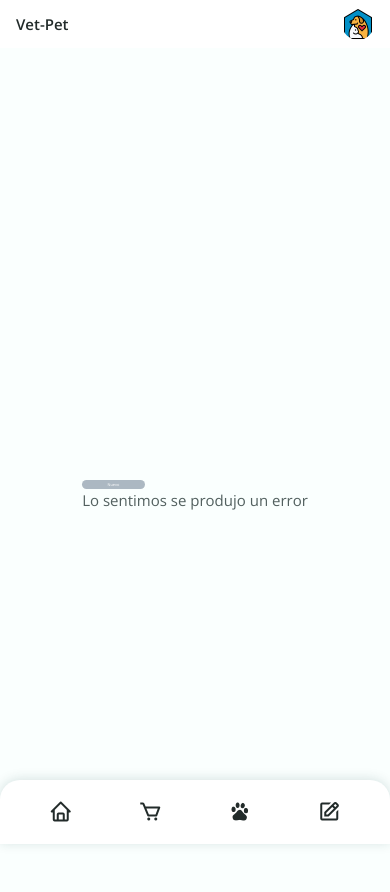
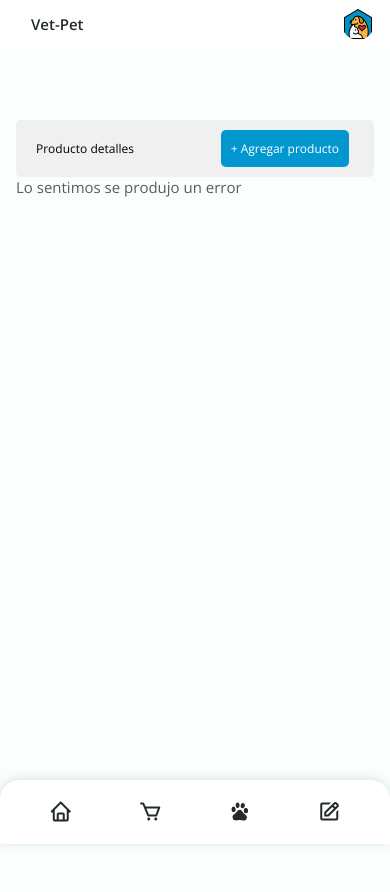
Before and after one commit to NahuelSandoval/Vet-Pet-Back, a Flask app: template front/templates/tabla_productos.html in a window 390 px wide. Run offline with Flask 3, Linux system fonts and the light colour scheme; the template is opened without the code that fills it, so the values that code supplies are empty.

Commit message:
dashboard terminada css

```diff
--- a/front/css/tabla_productos.css
+++ b/front/css/tabla_productos.css
@@ -1,122 +1,3 @@
-
-.container-productos{
-    display: flex;
-    flex-direction: column;
-    align-items: center;
-    justify-content: center;
-
-}
-
-
-table {
-    background-color: #001F3F;
-    border-collapse: collapse;
-    width: 60vw;
-    max-width: 60vw;
-    margin: 2vw auto;
-    font-family: Arial, sans-serif;
-    height:auto;
-
-}
-
-th, td {
-    border: 0.1vw solid #dddddd;
-    padding: 0.5rem;
-    text-align: center;
-    color: #dddddd;
-
-  }
-
-th {
-    background-color: #f2f2f2;
-    font-weight: bold;
-    color: #001F3F;
-}
-
-a{
-    text-decoration: none;
-    color: #dddddd;
-}
-
-td:hover{
-    background-color: #f2f2f2;
-    color:#001F3F
-}
-
-a:hover{
-    background-color: #f2f2f2;
-    color:#001F3F
-}
-
-.menu{
-    text-decoration: none;
-    background-color: #001F3F;
-    height: 10vh;
-    display: flex;
-    align-items: center;
-    justify-content: center;
-    gap: 2vw;
-    font-family: Cambria, Cochin, Georgia, Times, 'Times New Roman', serif;
-    font-size: 2vw;
-
-}
-
-.boton-delete{
-
-/*     margin-right: 2vh; */
-    background-color: red; /* Color de fondo */
-    color: white; /* Color del texto */
-    padding: 0.5vw 1.5vh; /* Relleno interno */
-    border: none; /* Quita el borde */
-    border-radius: 10px; /* Borde redondeado */
-    text-align: center; /* Alineación del texto */
-    text-decoration: none; /* Quita el subrayado predeterminado */
-    display: inline-block; /* Mostrar como bloque en línea */
-    font-size: 2vw; /* Tamaño de fuente */
-    cursor: pointer; /* Cambia el cursor al pasar el ratón */
-
-}
-
-.boton-edit{
-
-    color: #f2f2f2;
-    margin: auto;
-    background-color: #5046df; /* Color de fondo */
-    color: white; /* Color del texto */
-    padding: 0.5vw 1.5vh; /* Relleno interno */
-    border: none; /* Quita el borde */
-    border-radius: 10px; /* Borde redondeado */
-    text-align: center; /* Alineación del texto */
-    text-decoration: none; /* Quita el subrayado predeterminado */
-    display: inline-block;
-    justify-content: center; /* Mostrar como bloque en línea */
-    font-size: 2vw; /* Tamaño de fuente */
-    cursor: pointer; /* Cambia el cursor al pasar el ratón */
-    justify-content: center;
-}
-
-.nuevo{
-    color: #f2f2f2;
-    margin-right: 2vh;
-    background-color: #001F3F50; /* Color de fondo */
-    color: white; /* Color del texto */
-    padding: 0.5vw 3vh; /* Relleno interno */
-    border: none; /* Quita el borde */
-    border-radius: 2vw; /* Borde redondeado */
-    text-align: center; /* Alineación del texto */
-    text-decoration: none; /* Quita el subrayado predeterminado */
-    display: inline-block; /* Mostrar como bloque en línea */
-    font-size: 1vw; /* Tamaño de fuente */
-    cursor: pointer; /* Cambia el cursor al pasar el ratón */
-}
-
-
-img{
-    width: 6vw;
-    height: 10vh;
-}
-
-
 /* ---------------------------------------------------------*/
 .table{
     width: 100%;
@@ -126,18 +7,40 @@ img{
     display: flex;
     justify-content: space-between;
     align-items: center;
+    flex-wrap: wrap;
     padding: 20px;
+    border-radius: 5px;
     background-color: rgb(240,240,240);
 }
 .table_header p{
     color: #000000;
 }
-button{
+a{
+    color: #ffffff;
     outline: none;
     border: none;
     border-radius: 5px;
     cursor: pointer;
+    padding: 10px;
+    margin: 5px;
 }
+
+td a:nth-child(2):hover{
+    background-color: #02b4f5;
+}
+
+td a:nth-child(1):hover{
+    background-color: #c10000;
+}
+
+td a:nth-child(2){
+    background-color: #0298cf;
+}
+
+td a:nth-child(1){
+    background-color: #f80000;
+}
+
 .add_new{
     padding: 10px 20px;
     color: #ffffff;
@@ -151,6 +54,71 @@ input{
     border-radius: 5px;
     color: #0298cf;
 }
-::placeholder{
+
+.table_section{
+    height: 500px;
+    overflow: auto;
+}
+
+table{
+    width: 100%;
+    table-layout: fixed;
+    min-width: 900px;
+    border-collapse: collapse;
+}
+
+thead th{
+    position: sticky;
+    top: 0;
+    background-color: #f6f9fc;
+    color: #8493a5;
+    font-size: 15px;
+}
+
+th, td{
+    border-bottom: 1px solid #dddddd;
+    padding: 10px 10px;
+    word-break: break-all;
+    text-align: center;
+}
+
+td img{
+    height: 60px;
+    width: 60px;
+    object-fit: cover;
+    border-radius: 15px;
+    border: 5px solid #ced0d2;
+}
+
+tr:hover td{
     color: #0298cf;
+    cursor: pointer;
+    background-color: #f6f9fc;
 }
+
+::-webkit-scrollbar{
+    height: 5px;
+    width: 5px;
+}
+
+::-webkit-scrollbar-track{
+    box-shadow: inset 0 0 6px rgba(0, 0, 0, 0.3);
+}
+
+::-webkit-scrollbar-thumb{
+    box-shadow: inset 0 0 6px rgba(0, 0, 0, 0.3);
+}
+
+@media screen and (max-width: 576px){
+    .table_header{
+        font-size: 12px;
+    }
+    .add_new{
+        padding: 10px;
+    }
+}
+@media screen and (max-width: 300px){
+    .table_header p{
+        display: none;
+    }
+}
--- a/front/templates/tabla_productos.html
+++ b/front/templates/tabla_productos.html
@@ -5,8 +5,8 @@
     <meta name="viewport" content="width=device-width, initial-scale=1.0">
     <link rel="stylesheet" href="https://cdn.jsdelivr.net/npm/boxicons@latest/css/boxicons.min.css">
     <link rel="icon" href="./img/favicon.ico" type="image/x-icon">
+    <link rel="stylesheet" href="../css/style.css">
     <link rel="stylesheet" href="../css/tabla_productos.css">
-    <link rel="stylesheet" href="../css/style.css">
     <title>Document</title>
 </head>
 <body>
@@ -19,23 +19,20 @@
             <div id="app" >
 
                 <!-- Botón Nuevo -->
-                <a class="nuevo" href="ingresar_producto.html">Nuevo</a>
+                <div class="table_header">
+                    <p>Producto detalles</p>
+                    <div>
+                        <a class="add_new" href="ingresar_producto.html">+ Agregar producto</a>
+                    </div>
+                </div>
 
                 <section v-if="error">Lo sentimos se produjo un error</section>
                 <section v-else>
                     <section v-if="cargando">
                         <p>Cargando .....</p>
-
                     </section>
                     <section v-else>
                         <div class="table" >
-                            <div class="table_header">
-                                <p>Producto detalles</p>
-                                <div>
-                                    <input placeholder="producto"/>
-                                    <button class="add_new">+ Add New</button>
-                                </div>
-                            </div>
                             <div class="table_section">
                                 <table>
                                     <thead>
```
